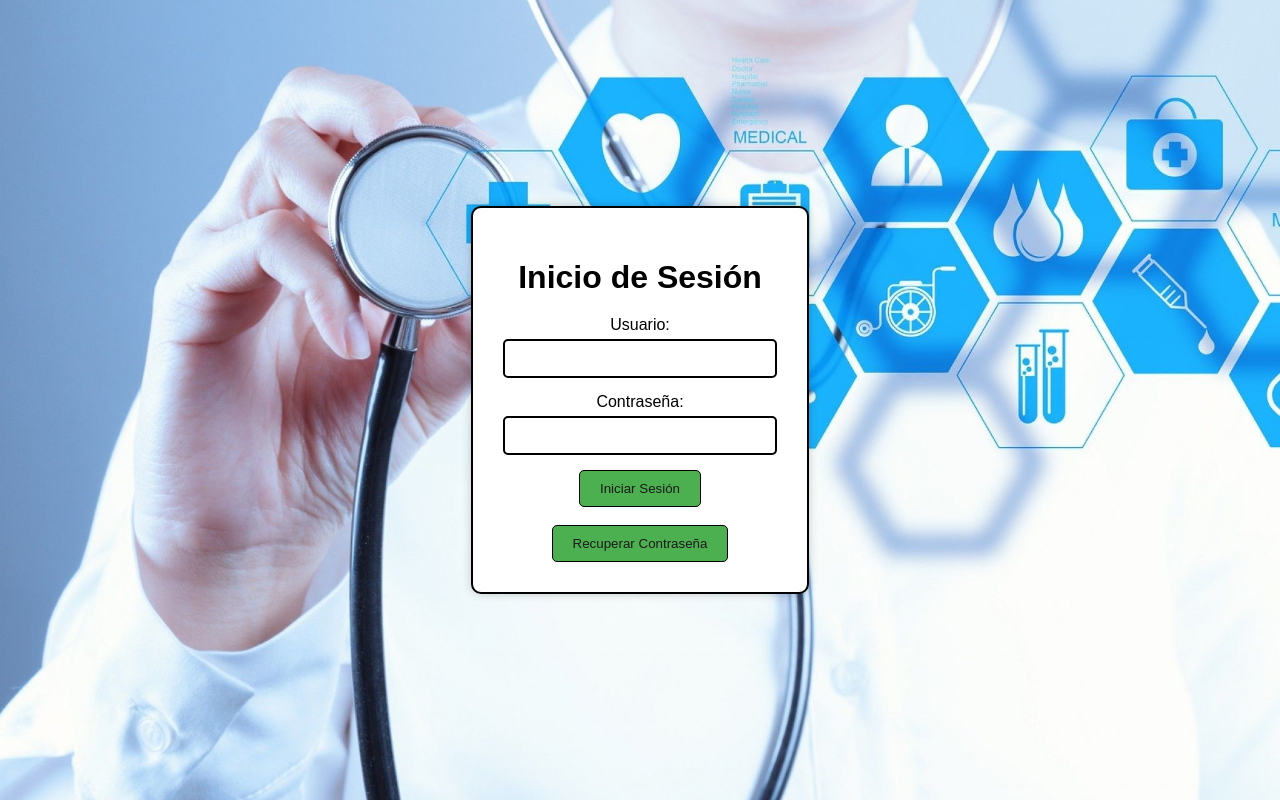
After one commit to DanielLMartinez/Integracion_Plataformas_EVA2, a Flask app: template Flask/templates/Login.html in a window 1280 px wide. The commit adds this page. Run offline with Flask 3, Linux system fonts and the light colour scheme; the template is opened without the code that fills it, so the values that code supplies are empty.

Commit message:
creacion del login y css del index

```diff
--- /dev/null
+++ b/Flask/templates/Login.css
@@ -0,0 +1,56 @@
+body {
+    font-family: sans-serif;
+    margin: 0;
+    padding: 0;
+    display: flex;
+    align-items: center;
+    justify-content: center;
+    min-height: 100vh;
+    background-color: #e0caf8;
+    background-image: url('6726-doctores.jpg'); /* Reemplaza con la ruta real */
+    background-size: cover; /* Ajusta la imagen al contenedor */
+    background-repeat: no-repeat; /* No repite la imagen */
+    background-position: center; /* Posiciona la imagen en el centro */
+  }
+
+  .contenedor {
+    background-color: #ffffff;
+    padding: 30px;
+    border-radius: 10px;
+    box-shadow: 0 0 10px rgba(0, 0, 0, 0.2);
+    border: 2px solid #000000;
+  }
+
+  h1 {
+    text-align: center;
+    margin-bottom: 20px;
+  }
+
+  form {
+    display: flex;
+    flex-direction: column;
+    align-items: center;
+  }
+
+  label {
+    margin-bottom: 5px;
+  }
+
+  input[type="text"],
+  input[type="password"] {
+    width: 250px;
+    padding: 10px;
+    border: 2px solid #000000;
+    border-radius: 5px;
+    margin-bottom: 15px;
+  }
+
+  button {
+    padding: 10px 20px;
+    background-color: #4CAF50;
+    color: rgb(28, 26, 26);
+    border: none;
+    border-radius: 5px;
+    cursor: pointer;
+    border: 1px solid #000000;
+  }
--- /dev/null
+++ b/Flask/templates/Login.html
@@ -0,0 +1,25 @@
+<!DOCTYPE html>
+<html lang="es">
+<head>
+    <meta charset="UTF-8">
+    <meta name="viewport" content="width=device-width, initial-scale=1.0">
+    <title>Inicio de Sesión</title>
+    <link rel="stylesheet" href="Login.css">
+</head>
+<body>
+    <div class="contenedor">
+        <h1>Inicio de Sesión</h1>
+        <form action="#">
+            <label for="usuario">Usuario:</label>
+            <input type="text" id="usuario" name="usuario" required>
+
+            <label for="contrasena">Contraseña:</label>
+            <input type="password" id="contrasena" name="contrasena" required>
+
+            <button type="submit" name="Ini_Sesión">Iniciar Sesión</button>
+            <br>
+            <button type="submit" name="Recu_Contraseña">Recuperar Contraseña</button>
+        </form>
+    </div>
+</body>
+</html>
--- a/Flask/templates/index.html
+++ b/Flask/templates/index.html
@@ -4,6 +4,7 @@
 <head>
     <meta charset="UTF-8">
     <meta name="viewport" content="width=device-width, initial-scale=1.0">
+    <link rel="stylesheet" href="index.css">
     <title>Cliente y Productos</title>
     <style>
     </style>
```
Also changed, not shown: Flask/templates/index.css (added, +67 -0 lines), Flask/templates/6726-doctores.jpg (added).
